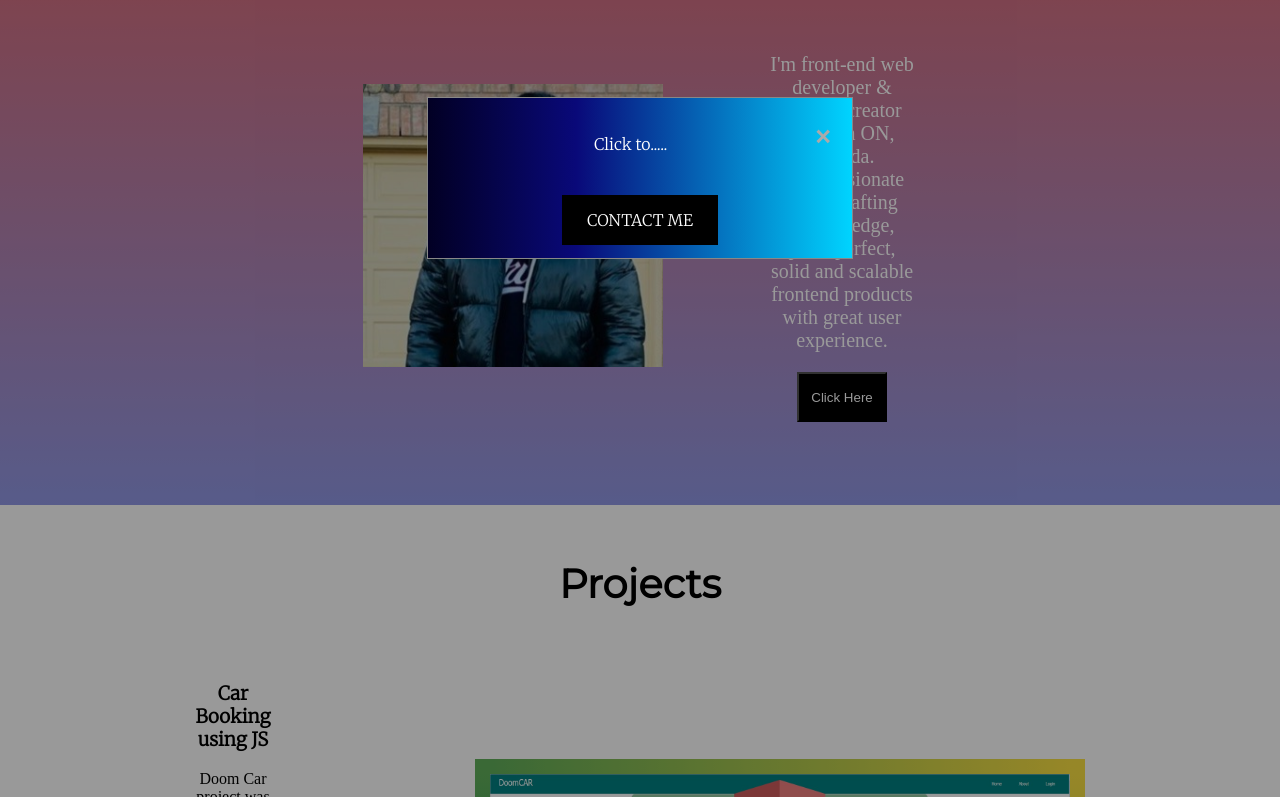
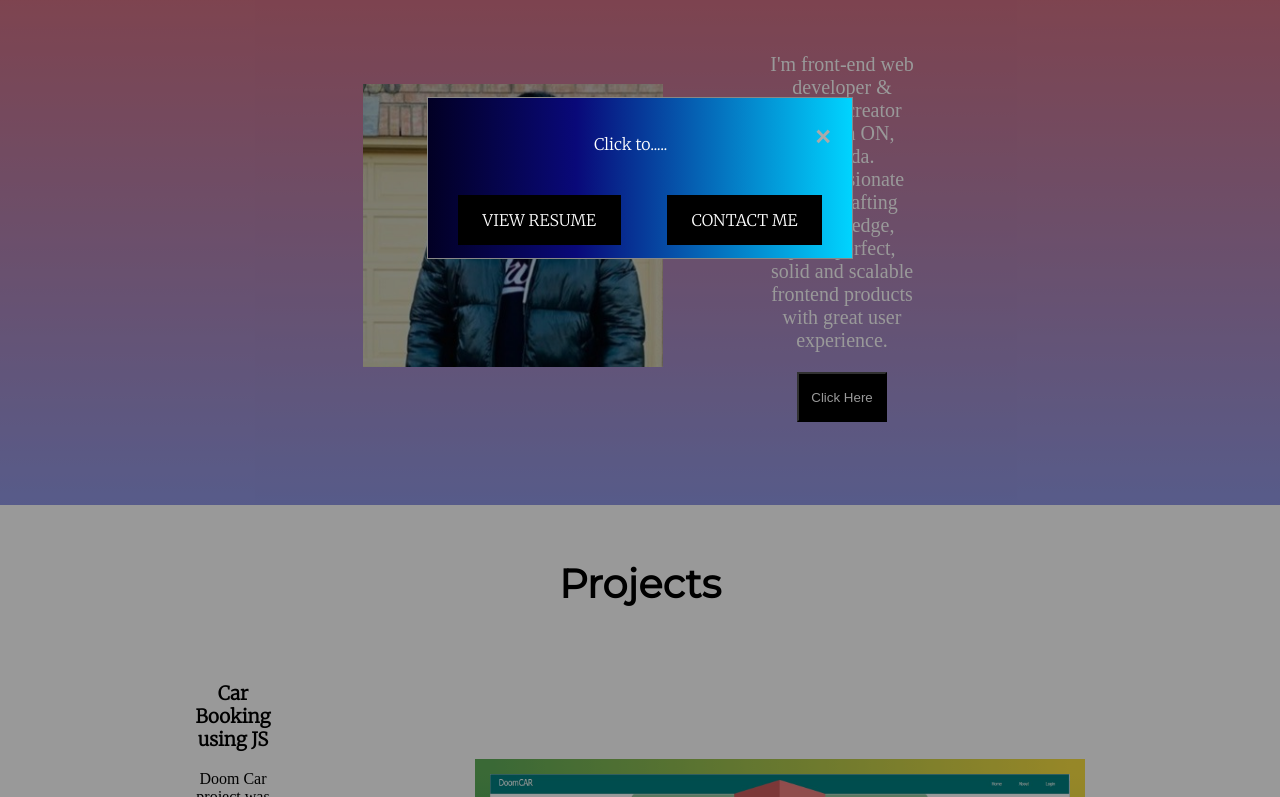
Before and after one commit to SahilS62/Sahil_Portfolio, a plain HTML site: page index.html in a window 1280 px wide. Both pictures are taken after a click on the button "Click Here". Shown: the part 1274-2071 px from the top of the page. Drawn offline with Linux system fonts and the light colour scheme.

Commit message:
Update index.html

```diff
--- a/index.html
+++ b/index.html
@@ -38,7 +38,7 @@
 						  <div class="modal-content">
 						    <span class="close">&times;</span>
 						    <p class="p4">Click to.....</p><br><br>
-						    	<a class="btn1" href="https://drive.google.com/file/d/1wBkU8QHGRlvQ-IWDdQaet1aUq4D9qpHq/view?usp=sharing>VIEW RESUME</a>&nbsp;&nbsp;&nbsp;&nbsp;&nbsp;&nbsp;&nbsp;&nbsp;&nbsp;&nbsp;&nbsp;
+						    	<a class="btn1" href="https://drive.google.com/file/d/1wBkU8QHGRlvQ-IWDdQaet1aUq4D9qpHq/view?usp=sharing">VIEW RESUME</a>&nbsp;&nbsp;&nbsp;&nbsp;&nbsp;&nbsp;&nbsp;&nbsp;&nbsp;&nbsp;&nbsp;
 								<a class="btn1" href="mailto:akahilbatth18@email.com">CONTACT ME</a>
 						  </div>
 
```
